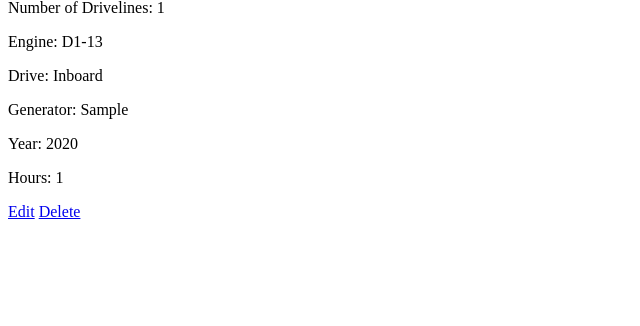
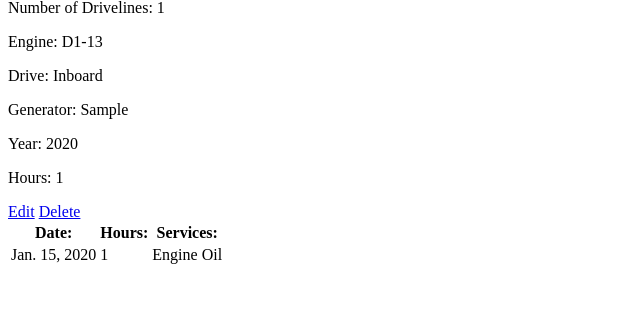
Before and after one commit to adicerbo/service_tracker, a Django app: page /boats/1/ in a window 1280 px wide. Shown: the part 149-475 px from the top of the page, without its empty margins (0-640 px from the left). Run offline with Django 4.2, Linux system fonts and the light colour scheme; tables that the repository leaves empty hold one stand-in row (values such as "Sample post").

Commit message:
display services on detail page

```diff
--- a/main_app/admin.py
+++ b/main_app/admin.py
@@ -1,4 +1,5 @@
 from django.contrib import admin
-from .models import Boat
+from .models import Boat, Service
 
 admin.site.register(Boat)
+admin.site.register(Service)
--- a/main_app/models.py
+++ b/main_app/models.py
@@ -1,4 +1,7 @@
+# from wsgiref.validate import validator
 from django.db import models
+from multiselectfield import MultiSelectField
+# from django.core.validators import MaxValueValidator, MinValueValidator
 from django.urls import reverse
 from django.contrib.auth.models import User
 
@@ -96,6 +99,8 @@ PARTS = (
     ('21702999', '21702999 Volvo 21702999 Air Filter Insert'),
 )
 
+
+
 class Boat(models.Model):
     name = models.CharField(max_length=40)
     brand = models.CharField(max_length=40)
@@ -125,19 +130,27 @@ class Boat(models.Model):
     def get_absolute_url(self):
         return reverse('detail', kwargs={'boat_id': self.id})
 
-# class Boat:
-#     def __init__(self, name, brand, num_engines, engine, drive_type, length, generator, year):
-#         self.name = name
-#         self.brand = brand
-#         self.num_engines = num_engines
-#         self.engine = engine
-#         self.drive_type = drive_type
-#         self.length = length
-#         self.generator = generator
-#         self.year = year
+class Service(models.Model):
+    date = models.DateField('Service Date')
+    hours = models.IntegerField('Hours When Serviced')
+    SERVICES = (
+        ('1', 'Engine Oil'),
+        ('2', 'Drive Oil'),
+        ('3', 'Fuel Filters'),
+        ('4', 'Air Filters'),
+        ('5', 'Impellers'),
+        ('6', 'Engine Anodes'),
+        ('7', 'Drive Anodes'),
+        ('8', 'Hull Anodes'),
+        ('9', 'Air Coolers'),
+        ('10', 'Heat Exchangers'),
+        ('11', 'Oil Samples'),
+        ('12', 'Coolant Test'),
+        ('13', 'Coolant Swap'),
+    )
+    services = MultiSelectField(choices=SERVICES, max_length=13)
 
-# boats = [
-#     Boat('relax', 'riviera', 'd8', 'ips', 45, 'onan', 2019),
-#     Boat('relax', 'riviera', 'd8', 'ips', 41, 'onan', 2012),
-#     Boat('relax', 'riviera', 'd8', 'ips', 44, 'onan', 2015)
-# ]
+    boat = models.ForeignKey(Boat, on_delete=models.CASCADE)
+
+    def __str__(self):
+        return f"{self.get_services_display()} on {self.date}"
--- a/main_app/templates/boats/detail.html
+++ b/main_app/templates/boats/detail.html
@@ -2,6 +2,9 @@
 
 <h1>{{ boat.name }}</h1>
 
+
+<div class="row">
+    <div class="col s6">
         <div class="card">
             <div class="card-content">
                 <p>Number of Drivelines: {{ boat.get_num_engines_display }}</p>
@@ -16,5 +19,26 @@
                 <a href="{% url 'boat_delete' boat.id %}">Delete</a>
             </div>
         </div>
-
+    </div>
+    <div class="col s6">
+        <table class="striped">
+            <thead>
+                <tr>
+                    <th>Date: </th>
+                    <th>Hours: </th>
+                    <th>Services: </th>
+                </tr>
+            </thead>
+            <tbody>
+                {% for service in boat.service_set.all %}
+                <tr>
+                    <td>{{service.date}}</td>
+                    <td>{{service.hours}}</td>
+                    <td>{{service.get_services_display}}</td>
+                </tr>
+                {% endfor %}
+            </tbody>
+        </table>
+    </div>
+</div>
 {% endblock %}
--- a/main_app/views.py
+++ b/main_app/views.py
@@ -1,4 +1,4 @@
-from django.shortcuts import render
+from django.shortcuts import render, redirect
 from .models import Boat
 from django.views.generic.edit import CreateView, UpdateView, DeleteView
 
@@ -17,6 +17,14 @@ def boats_detail(request, boat_id):
     boat = Boat.objects.get(id=boat_id)
     return render(request, 'boats/detail.html', {'boat': boat})
 
+def add_services(request, boat_id):
+    form = ServicesForm(request.POST)
+    if form.is_valid():
+        new_services = form.save(commit=FALSE)
+        new_services.boat_id = boat_id
+        new_services.save()
+    return redirect('detail', boat_id=boat_id)
+
 class BoatCreate(CreateView):
     model = Boat
     fields = '__all__'
--- a/servicetracker/settings.py
+++ b/servicetracker/settings.py
@@ -38,6 +38,7 @@ INSTALLED_APPS = [
     'django.contrib.sessions',
     'django.contrib.messages',
     'django.contrib.staticfiles',
+    'multiselectfield',
 ]
 
 MIDDLEWARE = [
```
Also changed, not shown: main_app/forms.py (added), main_app/migrations/0005_service.py (added), main_app/migrations/0006_alter_service_services.py (added), main_app/migrations/0007_alter_service_services.py (added). Lines whose indentation alone changed are shown as unchanged.
